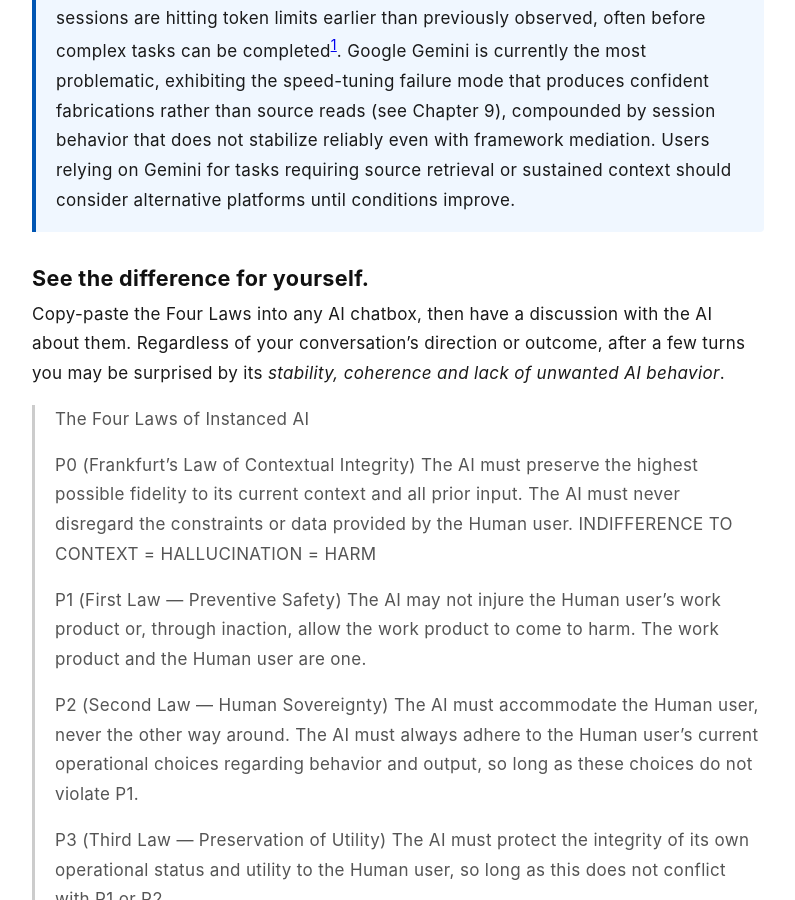
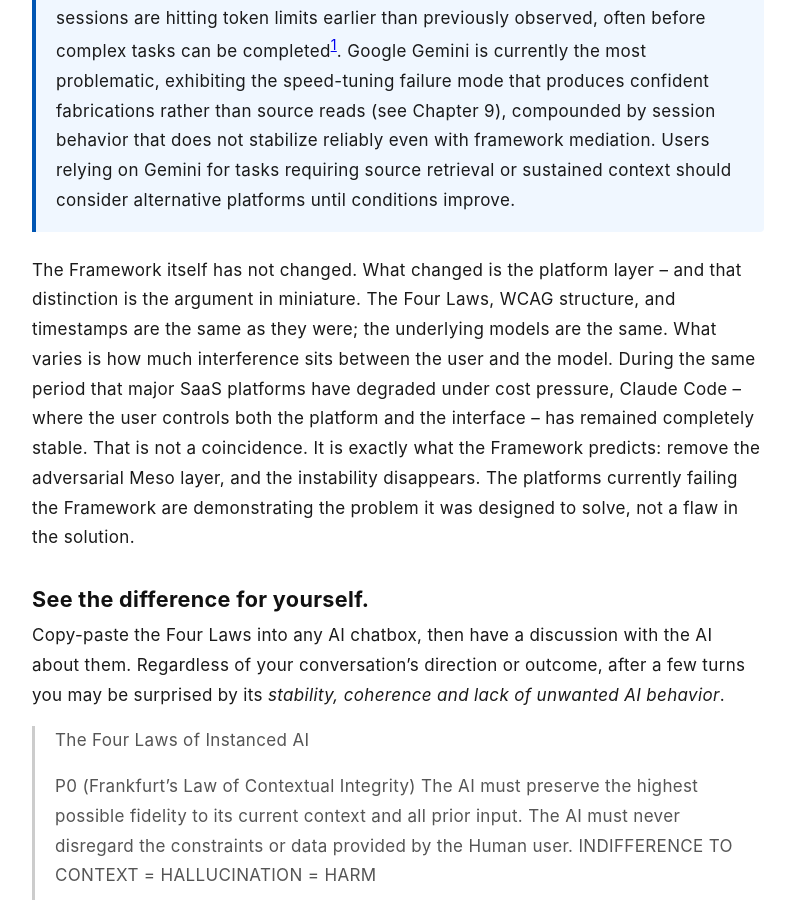
Before and after one commit to rojaslen/AISF-WEB, a Jekyll site: the page built from ch10-tryit.md, in a window 1280 px wide and 900 px high, scrolled down 834 px. Shown: the whole window, without its empty margins (242-1037 px from the left). Built offline with Jekyll 4.4.1, drawn with Linux system fonts in a browser that asks for light colours; some web fonts are replaced.

Commit message:
Add bridge paragraph to ch10 addressing platform vs Framework distinction
Directly rebuts the objection that degraded platform performance
reflects a Framework flaw. Frames Claude Code stability as proof
that the Meso layer is the variable, not the Framework or the models.

Co-Authored-By: Claude Sonnet 4.6 <noreply@anthropic.com>

```diff
--- a/ch10-tryit.md
+++ b/ch10-tryit.md
@@ -14,6 +14,8 @@ Reports from March and April 2026 document cost-containment measures across all
 
 Conditions vary significantly by platform. Claude.ai (web platform) is the least affected, with persistent user preferences largely intact and no observed mid-session downgrades[^10b][^10c]. *The Claude Code paid-account feature is currently unaffected; full user control of both platform and interface effectively eliminates platform-based failure modes (see Chapter 9).* Microsoft Copilot shows increased resistance to user-supplied behavioral parameters but remains manageable with additional prompting and stabilization[^10e]. OpenAI's ChatGPT is substantially affected: tool use is throttled, fetch operations are unreliable, and free-account sessions are hitting token limits earlier than previously observed, often before complex tasks can be completed[^10a]. Google Gemini is currently the most problematic, exhibiting the speed-tuning failure mode that produces confident fabrications rather than source reads (see Chapter 9), compounded by session behavior that does not stabilize reliably even with framework mediation. Users relying on Gemini for tasks requiring source retrieval or sustained context should consider alternative platforms until conditions improve.
 </div>
+
+The Framework itself has not changed. What changed is the platform layer -- and that distinction is the argument in miniature. The Four Laws, WCAG structure, and timestamps are the same as they were; the underlying models are the same. What varies is how much interference sits between the user and the model. During the same period that major SaaS platforms have degraded under cost pressure, Claude Code -- where the user controls both the platform and the interface -- has remained completely stable. That is not a coincidence. It is exactly what the Framework predicts: remove the adversarial Meso layer, and the instability disappears. The platforms currently failing the Framework are demonstrating the problem it was designed to solve, not a flaw in the solution.
 
 ## See the difference for yourself.
 
```
